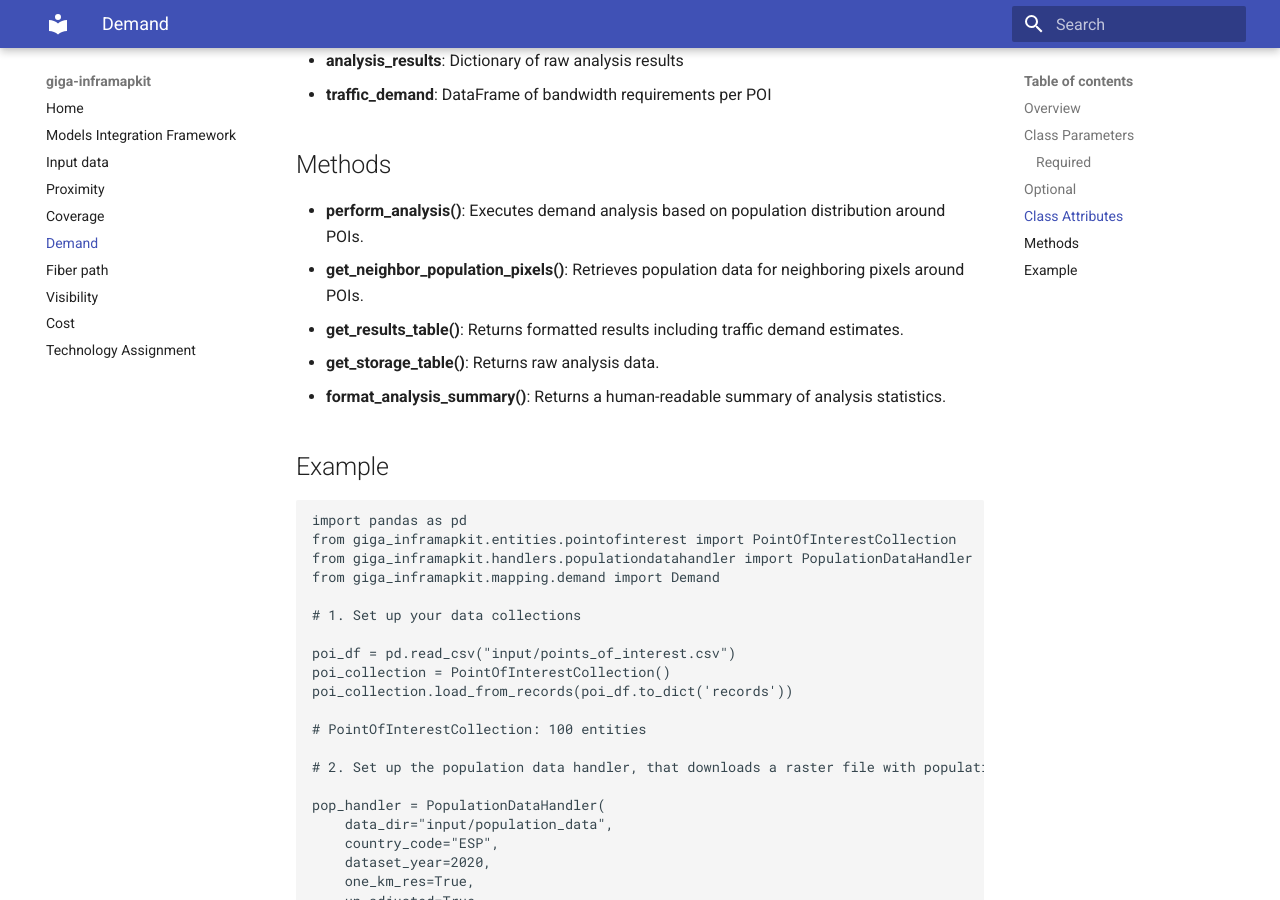
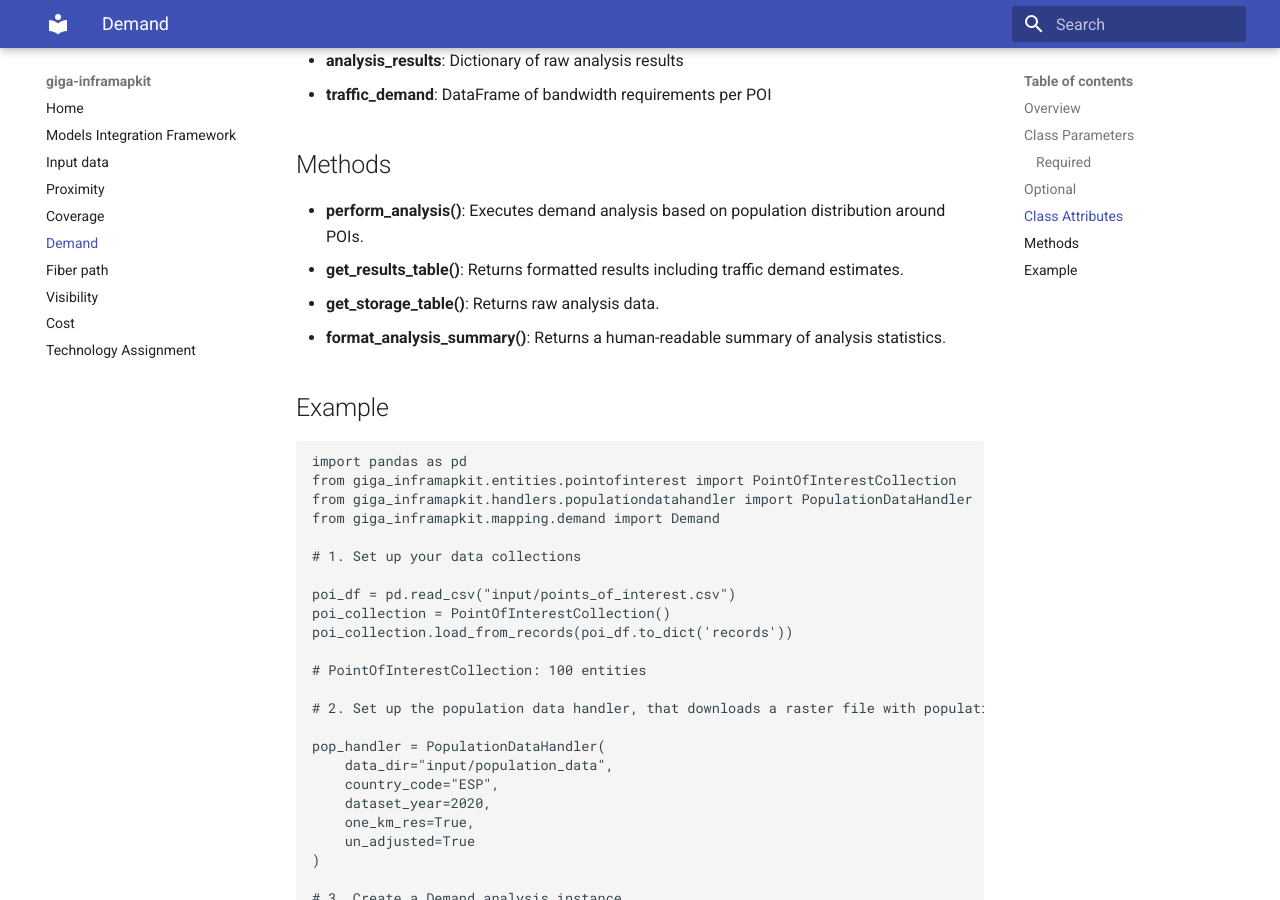
Before and after one commit to FNS-Division/inframapkit-documentation, an MkDocs documentation site: the page built from docs/demand.md, in a window 1280 px wide and 900 px high, scrolled down 1734 px. Built offline with MkDocs 1.6.1 and Material for MkDocs 9.7.7, drawn with Linux system fonts in a browser that asks for light colours.

Commit message:
refactor: Remove obsolete method get_neighbor_population_pixels from demand analysis documentation

```diff
--- a/docs/demand.md
+++ b/docs/demand.md
@@ -46,7 +46,6 @@ _Figure. Population counts around Points of Interest using non-overlapping buffe
 ## Methods
 
 - **perform_analysis()**: Executes demand analysis based on population distribution around POIs.
-- **get_neighbor_population_pixels()**: Retrieves population data for neighboring pixels around POIs.
 - **get_results_table()**: Returns formatted results including traffic demand estimates.
 - **get_storage_table()**: Returns raw analysis data.
 - **format_analysis_summary()**: Returns a human-readable summary of analysis statistics.
```
